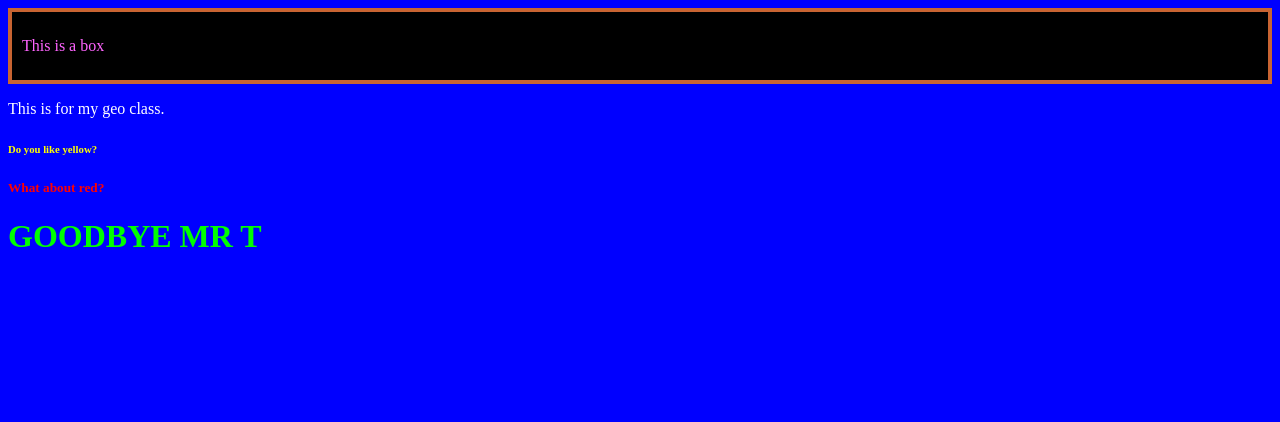
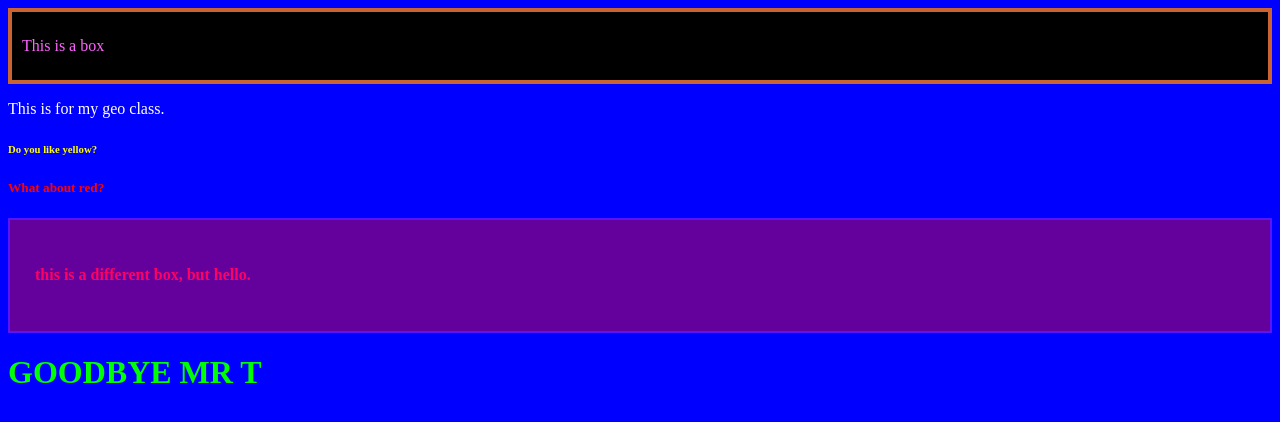
Before and after one commit to datastructure-d4ta/datastructure-d4ta.github.io, a plain HTML site: page index.html in a window 1280 px wide. Drawn offline with Linux system fonts and the light colour scheme.

Commit message:
Update index.html

```diff
--- a/index.html
+++ b/index.html
@@ -11,6 +11,9 @@
     <p id="1">This is for my geo class.</p>
     <h6 id="2">Hello, Mr. T</h6>
     <h5 id="3">I wont say your name for privacy reasons.</h5>
+    <div>
+      <h4>this is a different box, but hello.</h4>
+    </div>
     <h1><strong>GOODBYE MR T</strong></h1>
     </body>
     </html>
```
